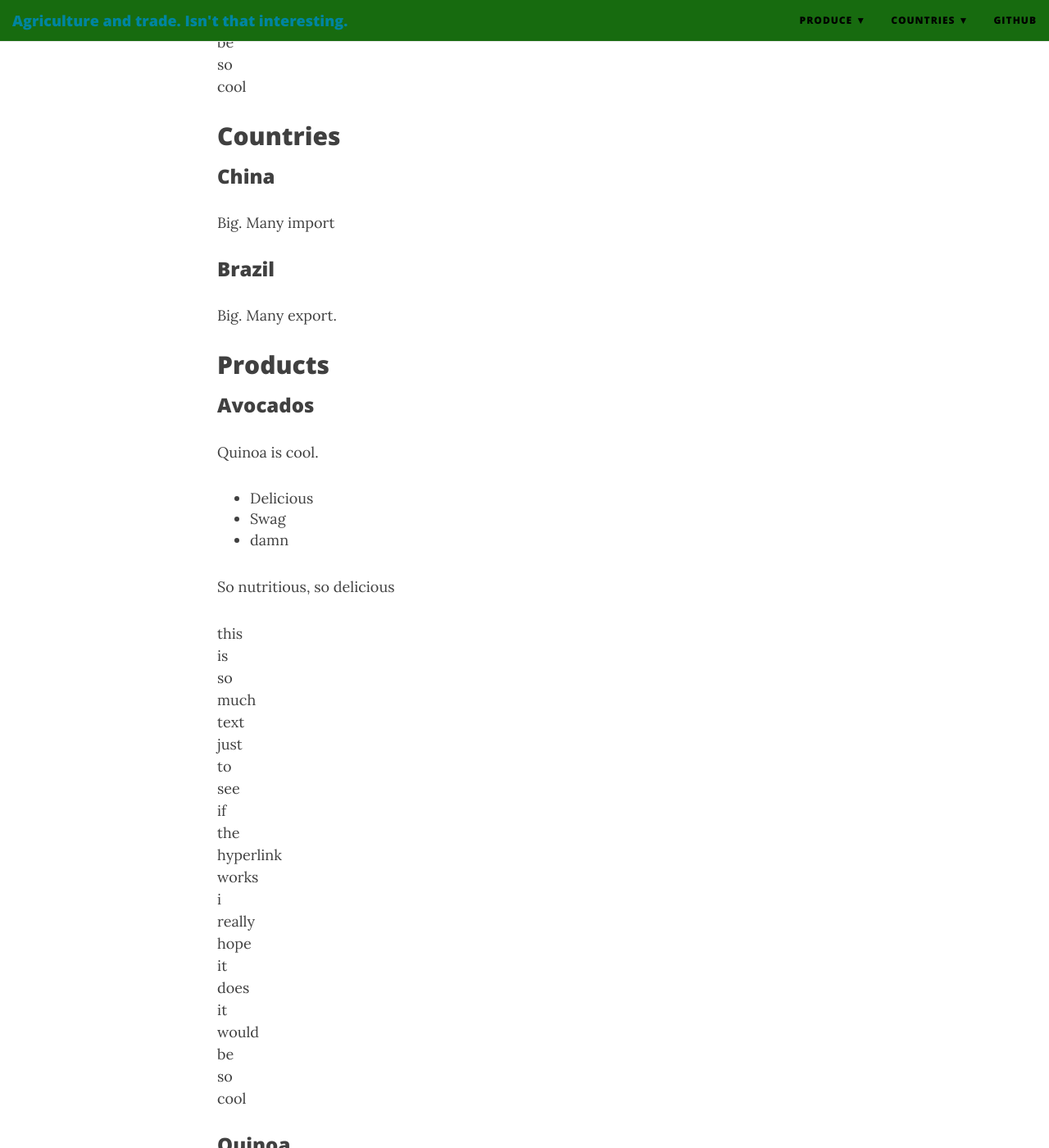
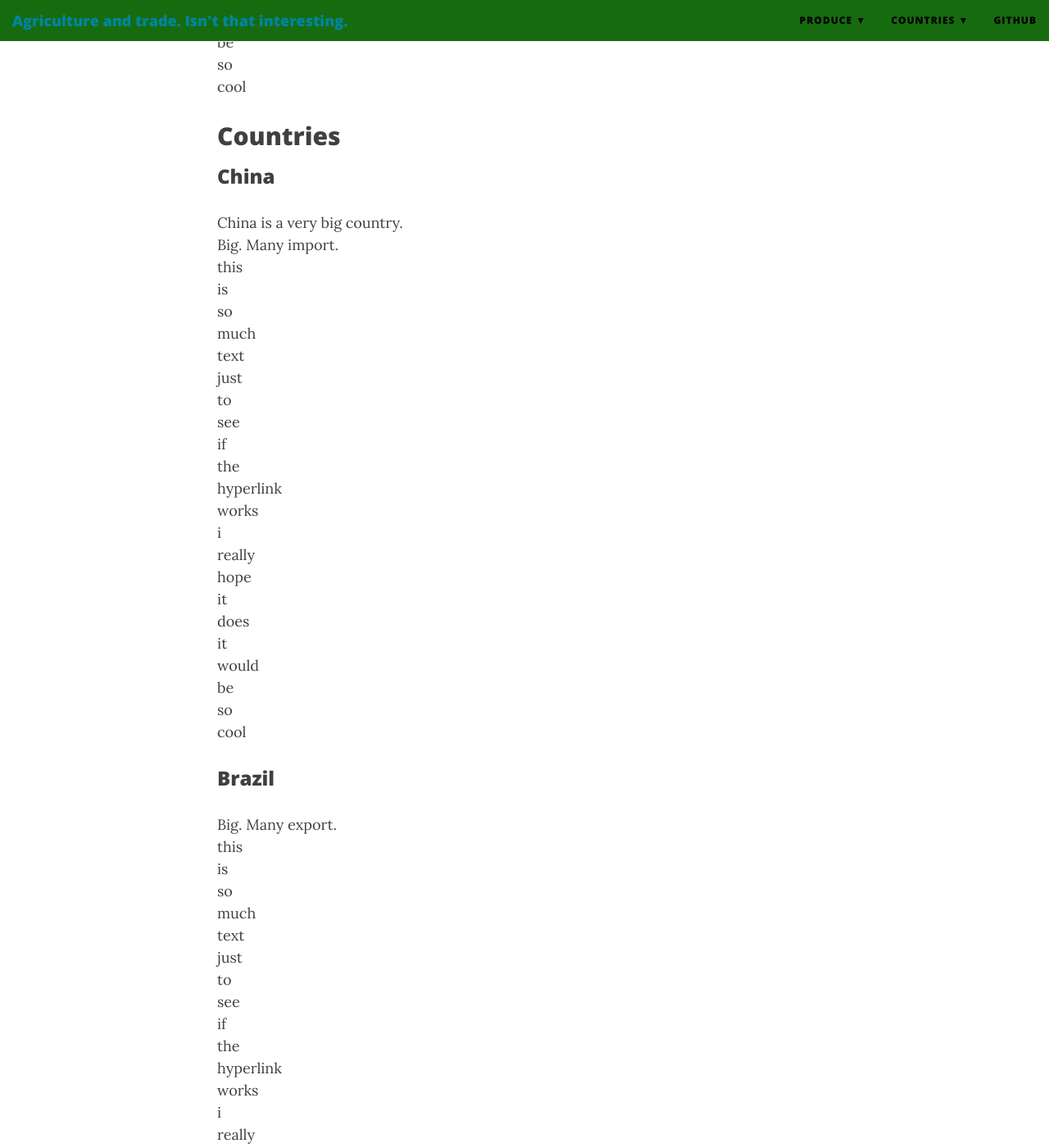
Before and after one commit to granadahfg/granadahfg.github.io, a Jekyll site: the page built from index.md, in a window 1280 px wide and 1400 px high, scrolled down 1311 px. Shown: the whole window at 82% size. Built offline with Jekyll 4.4.1, drawn with Linux system fonts in a browser that asks for light colours; nearby versions of some CDN libraries; some of the changed text lies outside the part shown.

Commit message:
Added links

```diff
--- a/_config.yml
+++ b/_config.yml
@@ -21,11 +21,11 @@
 # List of links in the navigation bar
 navbar-links:
   Produce:
-    - Quinoa: "index#Quinoa"
-    - Avocados: "index#Avocados"
+    - Quinoa: "#quinoa"
+    - Avocados: "#avocados"
   Countries:
-    - China: "index#China"
-    - Brazil: "index#Brazil"
+    - China: "#china"
+    - Brazil: "#brazil"
   GitHub: "https://github.com/n-poulsen/GranADA"
 
 # Image to show in the navigation bar - image must be a square (width = height)
--- a/index.md
+++ b/index.md
@@ -47,17 +47,62 @@
 
 ### China
 
-Big. Many import
+China is a very big country.\\
+Big. Many import. \\
+this \\
+is \\
+so \\
+much \\
+text \\
+just \\
+to \\
+see \\
+if \\
+the \\
+hyperlink \\
+works \\
+i \\
+really \\
+hope \\
+it \\
+does \\
+it \\
+would \\
+be \\
+so \\
+cool
 
 ### Brazil
 
-Big. Many export.
+Big. Many export. \\
+this \\
+is \\
+so \\
+much \\
+text \\
+just \\
+to \\
+see \\
+if \\
+the \\
+hyperlink \\
+works \\
+i \\
+really \\
+hope \\
+it \\
+does \\
+it \\
+would \\
+be \\
+so \\
+cool
 
 ## Products
 
 ### Avocados
 
-Quinoa is cool.
+Avocados are cool. Very cool.
 
 * Delicious
 * Swag
```
